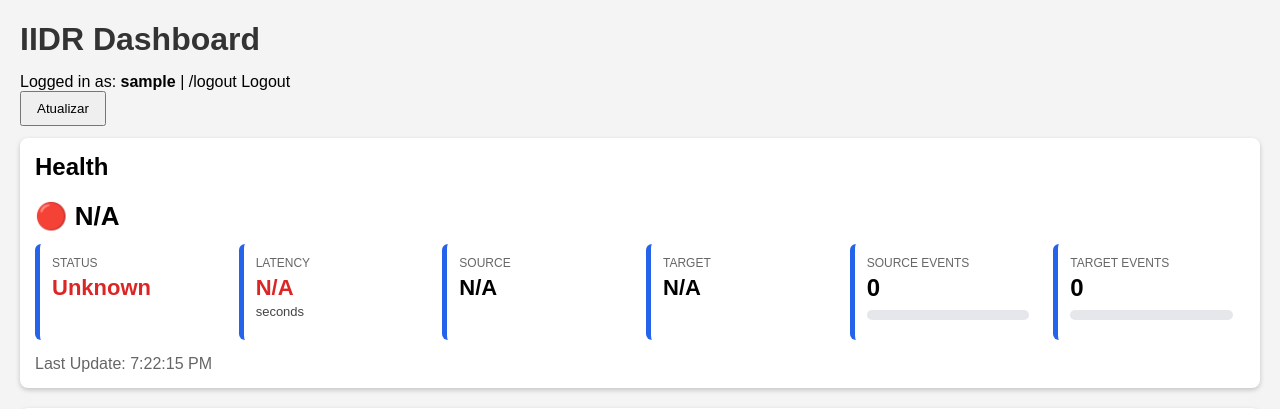
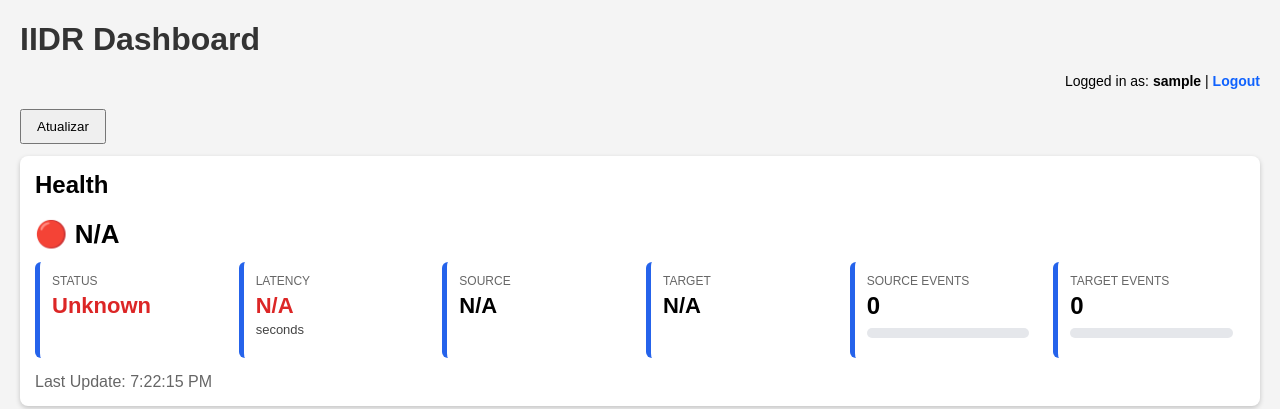
Before and after one commit to madleit/iidr-dashboard, a FastAPI app: page /dashboard in a window 1280 px wide. Shown: the top 409 px of the page. Run offline with FastAPI, Linux system fonts and the light colour scheme; the visitor is signed in with stand-in values (Sample User, id 1); data that the repository does not hold is empty.

Commit message:
Corrigindo botao de logout no index.html

```diff
--- a/static/css/dashboard.css
+++ b/static/css/dashboard.css
@@ -326,3 +326,26 @@ tr:nth-child(even) {
 
     transition: opacity 0.5s;
 }
+
+.user-bar {
+
+    margin-bottom: 20px;
+
+    text-align: right;
+
+    font-size: 14px;
+}
+
+.user-bar a {
+
+    color: #0F62FE;
+
+    text-decoration: none;
+
+    font-weight: bold;
+}
+
+.user-bar a:hover {
+
+    text-decoration: underline;
+}
--- a/templates/index.html
+++ b/templates/index.html
@@ -22,12 +22,13 @@
     </strong>
 
     |
-
-    /logout
+    <a
+    href="/logout">
         Logout
     </a>
 
 </div>
+
 <button
     class="refresh-button"
     onclick="loadData()">
```
